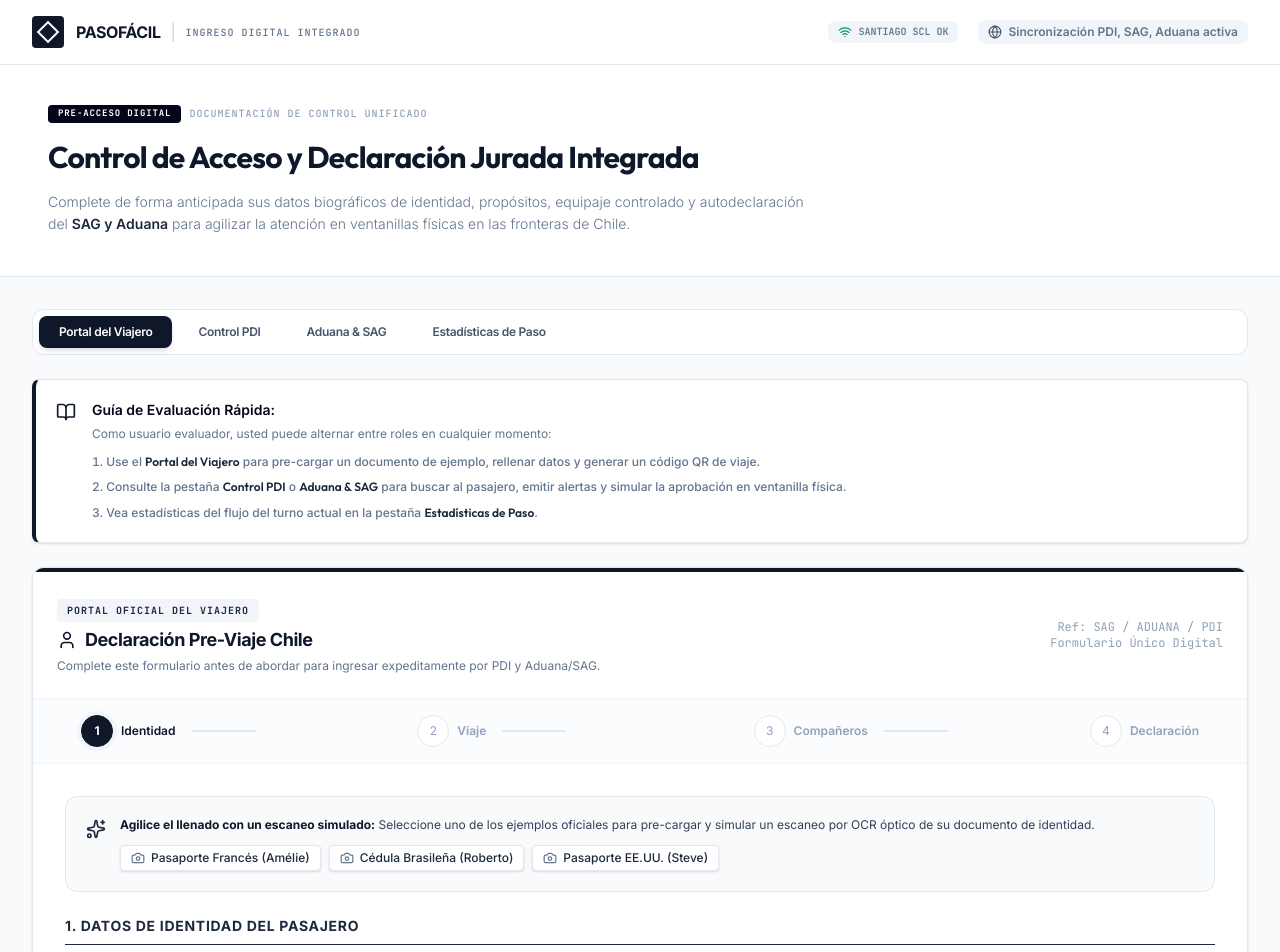
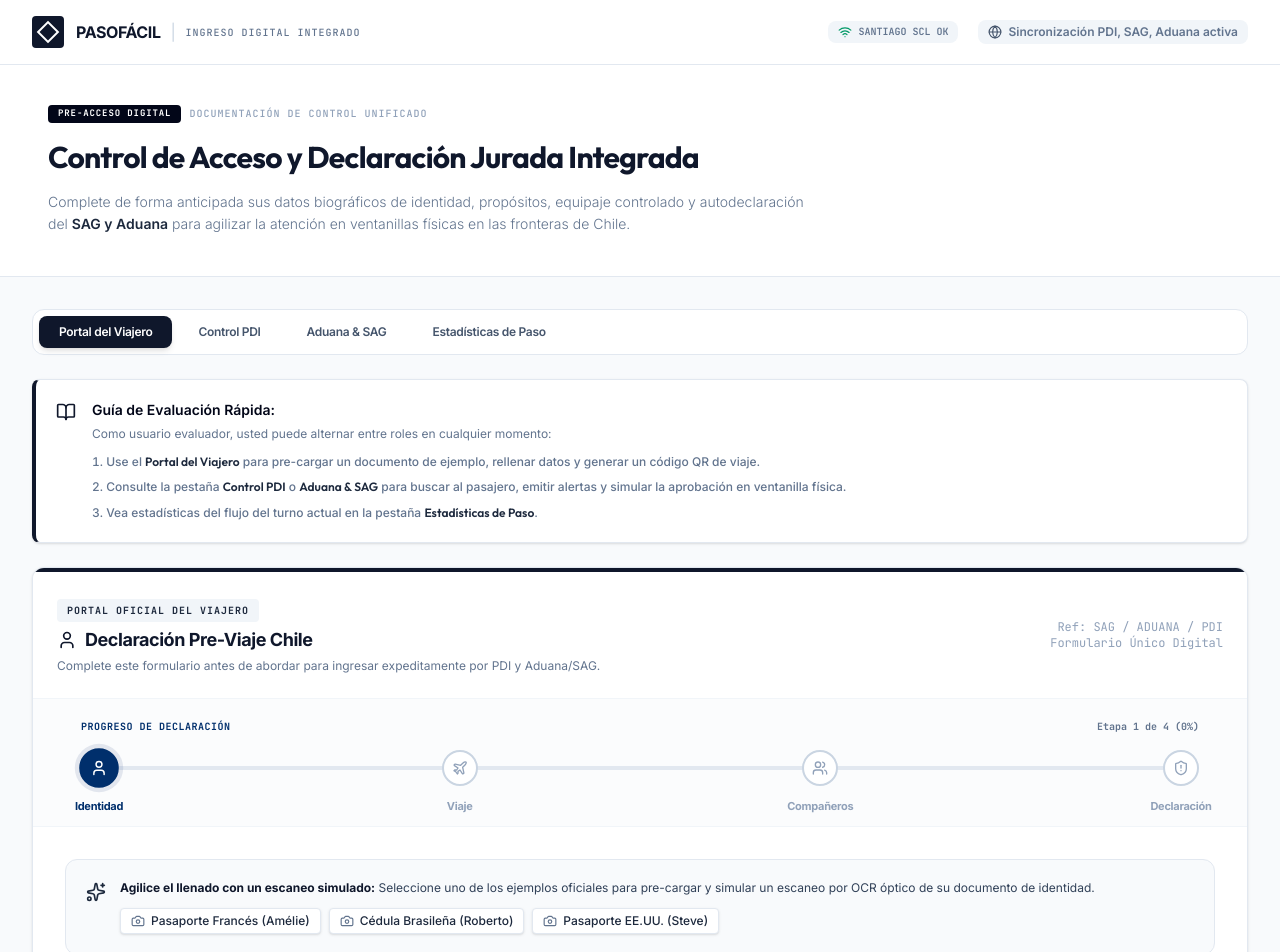
Before and after one commit to jotadotwav/Caso-Servicio-Nacional-de-Aduanas-SNA-, a React (Vite) app: page / in a window 1280 px wide. Shown: the top 952 px of the page. Built offline with nearby package versions, Linux system fonts and the light colour scheme.

Commit message:
Descripcion: v1.1.0 agrega barra de progreso de navegación (hallazgo 4 funcionalidad)

```diff
--- a/src/components/TravelerPortal.tsx
+++ b/src/components/TravelerPortal.tsx
@@ -310,37 +310,78 @@ export default function TravelerPortal({ onRegister }: TravelerPortalProps) {
         </div>
       </div>
 
-      {/* Step Tracker (Only visible during filing) */}
+      {/* Barra de Progreso (Only visible during filing) */}
       {step < 5 && (
-        <div className="p-4 bg-slate-50/50 border-b border-slate-100 px-6 sm:px-12">
-          <div className="flex items-center justify-between">
+        <div className="p-5 bg-slate-50/50 border-b border-slate-100 px-6 sm:px-12 select-none">
+          {/* Progress Indicator Metadata */}
+          <div className="flex justify-between items-center mb-3">
+            <span className="text-[10px] font-bold text-[#002f6c] uppercase tracking-wider font-mono">
+              Progreso de Declaración
+            </span>
+            <span className="text-[10px] font-bold text-slate-500 font-mono">
+              Etapa {step} de 4 ({Math.round(((step - 1) / 3) * 100)}%)
+            </span>
+          </div>
+
+          {/* Visual Progress Bar and Nodes */}
+          <div className="relative flex items-center justify-between w-full mt-4">
+            {/* Background Line */}
+            <div className="absolute left-0 right-0 top-1/2 h-1 bg-slate-200 -translate-y-1/2 rounded-full" />
+
+            {/* Active Filled Line */}
+            <div
+              className="absolute left-0 top-1/2 h-1 bg-[#002f6c] -translate-y-1/2 rounded-full transition-all duration-500 ease-in-out"
+              style={{ width: `${((step - 1) / 3) * 100}%` }}
+            />
+
+            {/* Nodes */}
             {[
               { num: 1, label: 'Identidad', icon: User },
               { num: 2, label: 'Viaje', icon: Plane },
               { num: 3, label: 'Compañeros', icon: Users },
               { num: 4, label: 'Declaración', icon: ShieldAlert }
-            ].map((s) => (
-              <div key={s.num} className="flex items-center gap-2 flex-1 last:flex-none">
-                <div className={`flex items-center justify-center w-8 h-8 rounded-full border transition-all ${
-                  step === s.num
-                    ? 'border-slate-900 bg-slate-900 text-white font-bold ring-4 ring-slate-100'
-                    : step > s.num
-                      ? 'border-emerald-500 bg-emerald-50 text-emerald-600'
-                      : 'border-slate-200 bg-white text-slate-400'
-                }`}>
-                  {step > s.num ? (
-                    <CheckCircle className="w-5 h-5" />
-                  ) : (
-                    <span className="text-xs">{s.num}</span>
-                  )}
+            ].map((s) => {
+              const Icon = s.icon;
+              const isCompleted = step > s.num;
+              const isActive = step === s.num;
+
+              return (
+                <div key={s.num} className="relative z-10 flex flex-col items-center">
+                  {/* Node Circle */}
+                  <div
+                    className={`flex items-center justify-center w-8 h-8 sm:w-9 sm:h-9 rounded-full border-2 transition-all duration-300 ${
+                      isActive
+                        ? 'border-[#002f6c] bg-[#002f6c] text-white font-bold ring-4 ring-[#002f6c]/10 scale-110'
+                        : isCompleted
+                          ? 'border-emerald-600 bg-emerald-600 text-white'
+                          : 'border-slate-300 bg-white text-slate-400'
+                    }`}
+                  >
+                    {isCompleted ? (
+                      <CheckCircle className="w-4 h-4 sm:w-5 sm:h-5 text-white stroke-[2.5]" />
+                    ) : (
+                      <Icon className="w-3.5 h-3.5 sm:w-4 sm:h-4" />
+                    )}
+                  </div>
+
+                  {/* Label */}
+                  <span
+                    className={`absolute -bottom-6 sm:-bottom-7 whitespace-nowrap text-[9px] sm:text-[11px] font-bold tracking-tight transition-colors duration-300 ${
+                      isActive
+                        ? 'text-[#002f6c]'
+                        : isCompleted
+                          ? 'text-emerald-700'
+                          : 'text-slate-400'
+                    }`}
+                  >
+                    {s.label}
+                  </span>
                 </div>
-                <span className={`text-xs font-semibold hidden md:inline-block ${
-                  step === s.num ? 'text-slate-900 font-bold' : 'text-slate-400'
-                }`}>{s.label}</span>
-                {s.num < 4 && <div className="hidden md:block flex-1 h-0.5 max-w-16 bg-slate-200 mx-2" />}
-              </div>
-            ))}
+              );
+            })}
           </div>
+          {/* Spacing compensation for absolute labels */}
+          <div className="h-4 sm:h-5" />
         </div>
       )}
 
```
